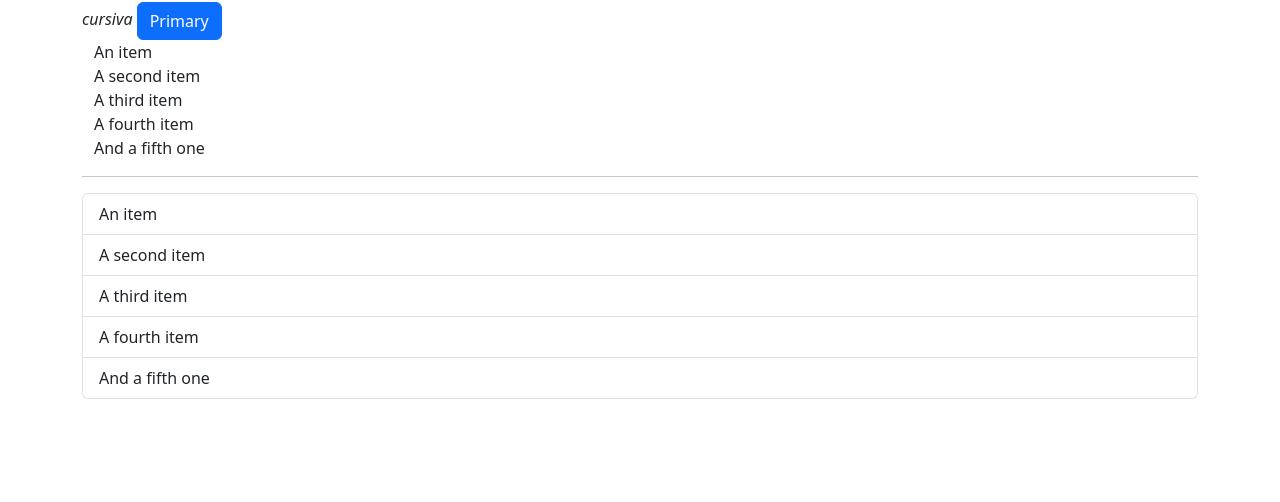
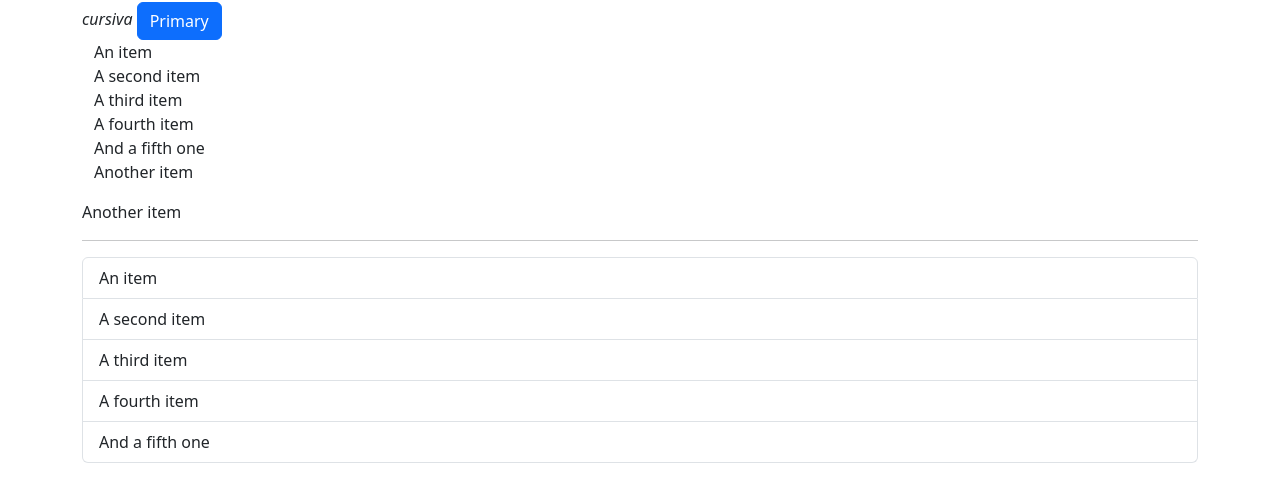
Before and after one commit to DulceCarmona/CH53_ejerDOM, a plain HTML site: page index.html in a window 1280 px wide. Both pictures are taken after a click on the button "Primary". Shown: the part 100-602 px from the top of the page. Drawn offline with nearby package versions, Linux system fonts and the light colour scheme.

Commit message:
before, prepden, append y after en main.js

```diff
--- a/index.html
+++ b/index.html
@@ -40,7 +40,8 @@
     <script src="https://cdn.jsdelivr.net/npm/bootstrap@5.3.5/dist/js/bootstrap.bundle.min.js"
         integrity="sha384-k6d4wzSIapyDyv1kpU366/PK5hCdSbCRGRCMv+eplOQJWyd1fbcAu9OCUj5zNLiq"
         crossorigin="anonymous"></script>
-        <script src="./main.js"></script>
+        <script src="./js/main.js
+        "></script>
 </body>
 
 </html>
--- a/js/main.js
+++ b/js/main.js
@@ -79,11 +79,22 @@ function modifica(){
 }
 
 
+///////////////////////////////////////////////////////////////////////////////////////////////////////
+
+//.addEventListener - agregar "escuchador de eventos" como un click
+btnMostrar.addEventListener("click", function(event){
+    event.preventDefault();  // no hagas lo que haces por defecto.
+
+    //.createElement permite crear cualquier elemento
+    let element = document.createElement("li");
+    element.innerText="Another item"; // <li>Another item</li>
+    element.classList.add("list-group-item");
+
+    let element2 = element.cloneNode(true);
 
 
-
-btnMostrar.addEventListener("click", function(event){
-    event.preventDefault();
-    console.log("boton btnModificar presionado");
+    // listas.item(0).before(element);
+    // listas.item(0).prepend(element2);
+    listas.item(0).append(element);
+    listas.item(0).after(element2);
 });
-//.addEventListener - agregar "escuchador de eventos" como un click
```
Also changed, not shown: 1 other file.
